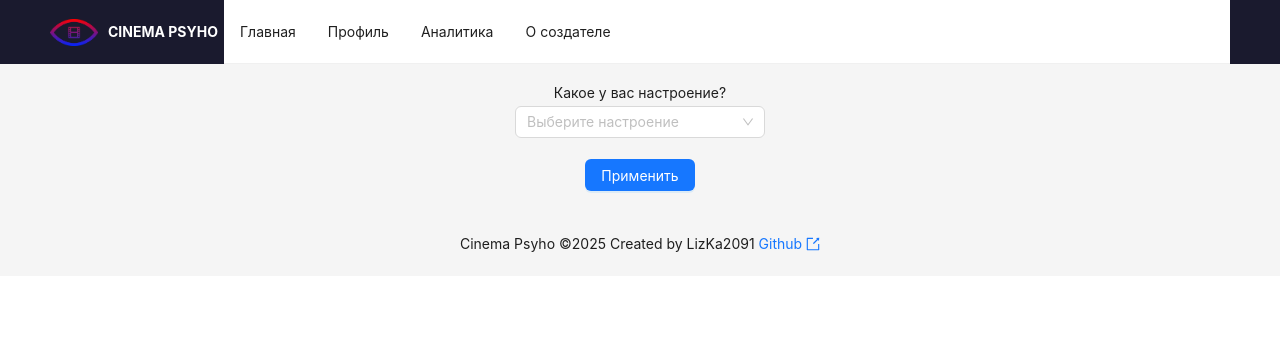
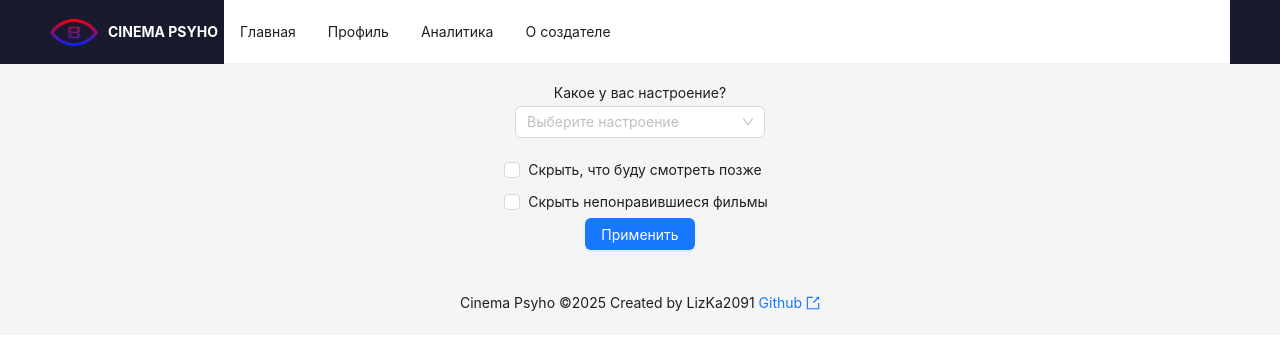
Before and after one commit to LizKa2091/cinema-psyho, a React (Create React App) app in the folder frontend/: page / in a window 1280 px wide. Shown: the top 350 px of the page. Built offline with nearby package versions, Linux system fonts and the light colour scheme.

Commit message:
feat: add status filter UI and logic

```diff
--- a/frontend/src/components/UI/EmotionPicker.tsx
+++ b/frontend/src/components/UI/EmotionPicker.tsx
@@ -1,21 +1,24 @@
-import React, { FC, useState } from 'react';
+import React, { FC, useEffect, useState } from 'react';
 import { IEmotionItem } from '../../types/menu.types';
 import { IFilmsItem } from '../../types/film.types';
-import { Select, Button, Spin, Flex, Card } from 'antd';
+import { Select, Button, Spin, Flex, Card, Checkbox } from 'antd';
 import { useForm, Controller } from 'react-hook-form';
-import EmotionFrame from './EmotionFrame';
 import { useFilms } from '../../hooks/useFilms';
 import { useNavigate } from 'react-router-dom';
 import { formatTime } from '../../utils/formatTime';
 import styles from './EmotionPicker.module.scss';
+import WatchLaterButton from './buttons/WatchLaterButton';
+import DislikeButton from './buttons/DislikeButton';
+import { checkFilmStatus } from '../../utils/filmsList';
 
 interface IFormData {
    moods: string[];
+   checkboxes: string[];
 }
 
 const emotions: IEmotionItem[] = [
    { value: 'tension', label: 'Тревога/Напряжение', emoji: '😨', color: '#e94560' },
-   { value: 'nostalgia', label: 'Ностальгия', emoji: '🕰️', color: '#06d6a0' },
+   { value: 'nostalgia', label: 'Ностальгия', emoji: '🕰', color: '#06d6a0' },
    { value: 'euphoria', label: 'Эйфория/Восторг', emoji: '🤩', color: '#ffd166' },
    { value: 'melancholy', label: 'Меланхолия', emoji: '☁️', color: '#9c88ff' },
    { value: 'rage', label: 'Ярость/Бунт', emoji: '💥', color: '#ff6b6b' },
@@ -24,20 +27,47 @@ const emotions: IEmotionItem[] = [
    { value: 'absurd', label: 'Абсурд/Чёрный юмор', emoji: '🤡', color: '#f368e0' }
 ];
 
+const checkboxOptions = ['Скрыть, что буду смотреть позже', 'Скрыть непонравившиеся фильмы'];
+
 const EmotionPicker: FC = () => {
    const [selectedMoods, setSelectedMoods] = useState<IEmotionItem[]>([]);
-   const [isDisplayingMoods, setIsDisplayingMoods] = useState<boolean>(false);
+   const [selectedCheckboxes, setSelectedCheckboxes] = useState<string[]>([]);
+   const [filteredFilms, setFilteredFilms] = useState<IFilmsItem[]>([]);
+
    const navigate = useNavigate();
 
    const { handleSubmit, control } = useForm<IFormData>();
    const { data, isLoading, isError, isSuccess } = useFilms(selectedMoods.length > 0 ? selectedMoods.map(mood => mood.label).join(',') : '');
 
+   useEffect(() => {
+      if (isSuccess && data) {
+        const filtered = filterFilms(data.films, selectedCheckboxes);
+        setFilteredFilms(filtered);
+      }
+    }, [data, selectedCheckboxes, isSuccess]);
+
+   const filterFilms = (films: IFilmsItem[], checkboxes: string[]) => {
+      if (!films) return [];
+
+      return films.filter((film: IFilmsItem) => {
+         const [isWatchLater, isDisliked] = checkFilmStatus(film);
+
+         const shouldHideWatchLater = checkboxes.includes(checkboxOptions[0]);
+         const shouldHideDisliked = checkboxes.includes(checkboxOptions[1]);
+
+         if (shouldHideWatchLater && isWatchLater) return false;
+         if (shouldHideDisliked && isDisliked) return false;
+
+         return true;
+      });
+    };
+
    const onSubmit = (data: IFormData) => {
       if (data.moods && data.moods.length > 0) {
          const selected = emotions.filter(emotion => data.moods.includes(emotion.value));
          setSelectedMoods(selected);
-         setIsDisplayingMoods(true);
       }
+      setSelectedCheckboxes(data.checkboxes || []);
    };
 
    return (
@@ -67,27 +97,31 @@ const EmotionPicker: FC = () => {
                   </>
                )}
             />
+            <Controller name="checkboxes" control={control} render={(({ field }) => (
+               <Checkbox.Group options={checkboxOptions} onChange={field.onChange} style={{ display: 'flex', flexDirection: 'column', gap: 10 }} />
+            ))}/>
             <Button type='primary' htmlType='submit'>Применить</Button>
          </form>
-         {isDisplayingMoods && <EmotionFrame moods={selectedMoods} />}
          {isLoading && <Spin size='large' className={styles.emotionSpin} />}
          {isError && <p>Ошибка при загрузке фильмов</p>}
-         {isSuccess && data.films.length > 0 && (
+         {isSuccess && filteredFilms.length > 0 && (
             <Flex justify='center' vertical align='center' gap='middle' className={styles.filmContainer}>
-               {data?.films.map((filmItem: IFilmsItem) => (
+               {filteredFilms.map((filmItem: IFilmsItem) => (
                   <Card key={filmItem.filmId} title={<span className={styles.filmTitle}>{filmItem.nameRu}</span>} className={styles.filmCard} onClick={() => navigate(`/film/${filmItem.filmId}`)}>
                      <p>{filmItem.description}</p>
                      {filmItem.filmLength ? <p>Длительность фильма: {formatTime(filmItem.filmLength)}</p> : null}
                      <Flex justify='center' className={styles.filmImgContainer}>
                         <img src={filmItem.posterUrl} alt={filmItem.nameRu} className={styles.filmImg}/>
                      </Flex>
+                     <Flex gap='small' justify='right' className={styles.filmButtonsContainer}>
+                        <WatchLaterButton filmData={filmItem} />
+                        <DislikeButton filmData={filmItem} />
+                     </Flex>
                   </Card>
                ))}
             </Flex>
          )}
-         {isSuccess && data.films.length === 0 &&
-            <p>Ничего не найдено</p>
-         }
+         {isSuccess && data.films.length === 0 && <p>Ничего не найдено</p>}
       </Flex>
    )
 }
```
